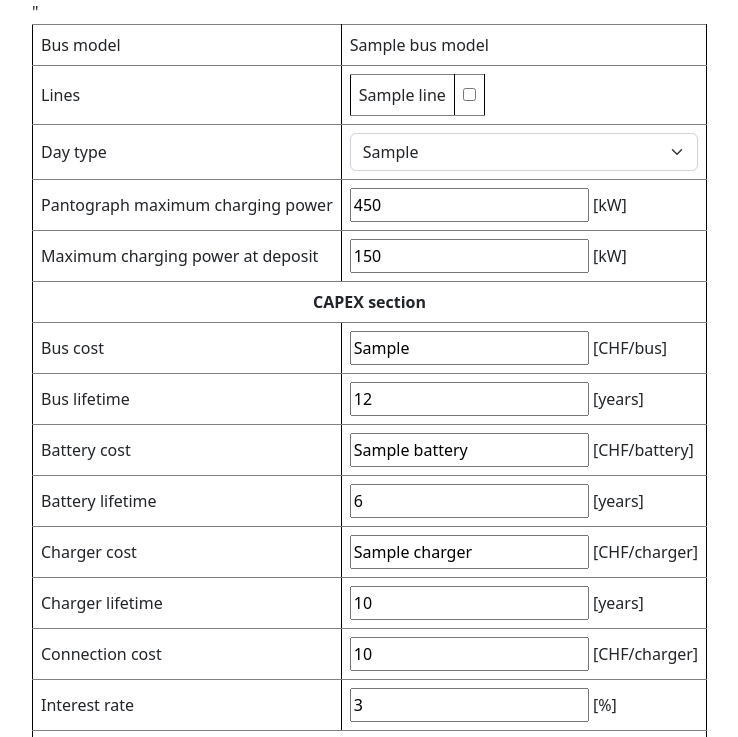
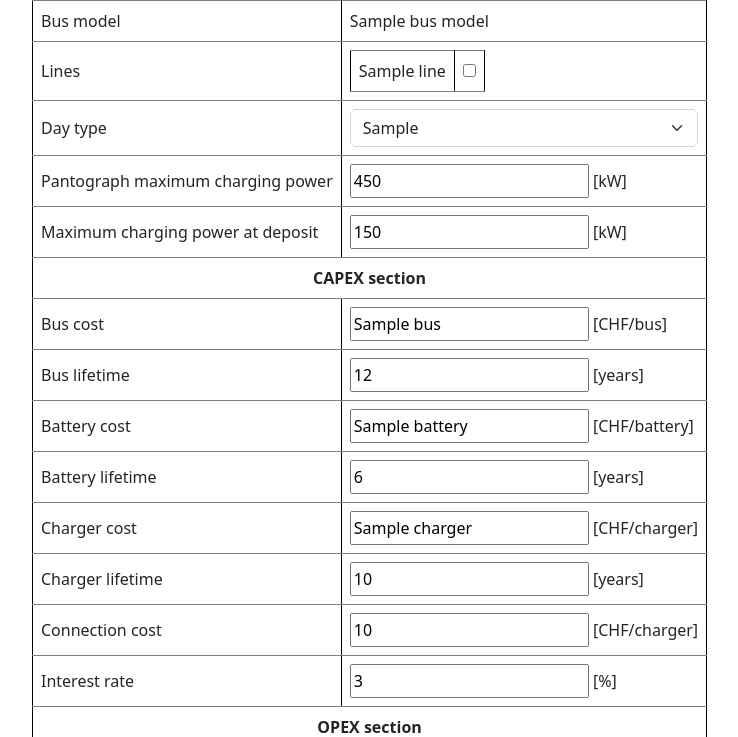
Before and after one commit to supsi-dacd-isaac/pvxte-web, a Flask app: template templates/new_sim_step2.html in a window 1280 px wide. Shown: the part 163-900 px from the top of the page, without its empty margins (62-800 px from the left). Run offline with Flask 3, Linux system fonts and the light colour scheme; the visitor is signed in with stand-in values (Sample User, id 1); the template is opened without the code that fills it: most values are stand-ins (such as "Sample title", 1, 10 or a date in 2020); some libraries are stand-ins or nearby versions.

Commit message:
Fixed typos

```diff
--- a/templates/new_sim_step2.html
+++ b/templates/new_sim_step2.html
@@ -57,24 +57,25 @@
                         <td colspan="2" align="center"><b>CAPEX section</b></td>
                     </tr>
                     <tr>
-                        <td>Bus cost</td>"
-                        <td><input type="text" class="form-control-sm" name="capex_bus_cost" value={{ default_costs['bus'] }}>&nbsp[CHF/bus]</td>
-                    </tr>                    <tr>
-                    <td>Bus lifetime</td>
+                        <td>Bus cost</td>
+                        <td><input type="text" class="form-control-sm" name="capex_bus_cost" value="{{ default_costs['bus'] }}">&nbsp[CHF/bus]</td>
+                    </tr>
+                    <tr>
+                        <td>Bus lifetime</td>
                         <td><input type="text" class="form-control-sm" name="capex_bus_lifetime" value="12">&nbsp[years]</td>
                     </tr>
                     <tr>
                         <td>Battery cost</td>
                         <td><input type="text" class="form-control-sm" name="capex_battery_cost" value="{{ default_costs['battery'] }}">&nbsp[CHF/battery]</td>
                     </tr>
-                    <td>Battery lifetime</td>
+                        <td>Battery lifetime</td>
                         <td><input type="text" class="form-control-sm" name="capex_battery_lifetime" value="6">&nbsp[years]</td>
                     </tr>
                     <tr>
                         <td>Charger cost</td>
                         <td><input type="text" class="form-control-sm" name="capex_charger_cost" value="{{ default_costs['charger'] }}">&nbsp[CHF/charger]</td>
                     </tr>
-                    <td>Charger lifetime</td>
+                        <td>Charger lifetime</td>
                         <td><input type="text" class="form-control-sm" name="capex_charger_lifetime" value="10">&nbsp[years]</td>
                     </tr>
                     <tr>
@@ -85,14 +86,6 @@
                         <td>Interest rate</td>
                         <td><input type="text" class="form-control-sm" name="capex_interest_rate" value="3">&nbsp[%]</td>
                     </tr>
-<!--                    <tr>-->
-<!--                        <td>Buses number</td>-->
-<!--                        <td><input type="text" class="form-control-sm" name="capex_number_buses" value="1"></td>-->
-<!--                    </tr>-->
-<!--                    <tr>-->
-<!--                        <td>Chargers number</td>-->
-<!--                        <td><input type="text" class="form-control-sm" name="capex_number_chargers" value="1"></td>-->
-<!--                    </tr>-->
                     <tr>
                         <td colspan="2" align="center"><b>OPEX section</b></td>
                     </tr>
```
Also changed, not shown: templates/base.html (+0 -12 lines).
